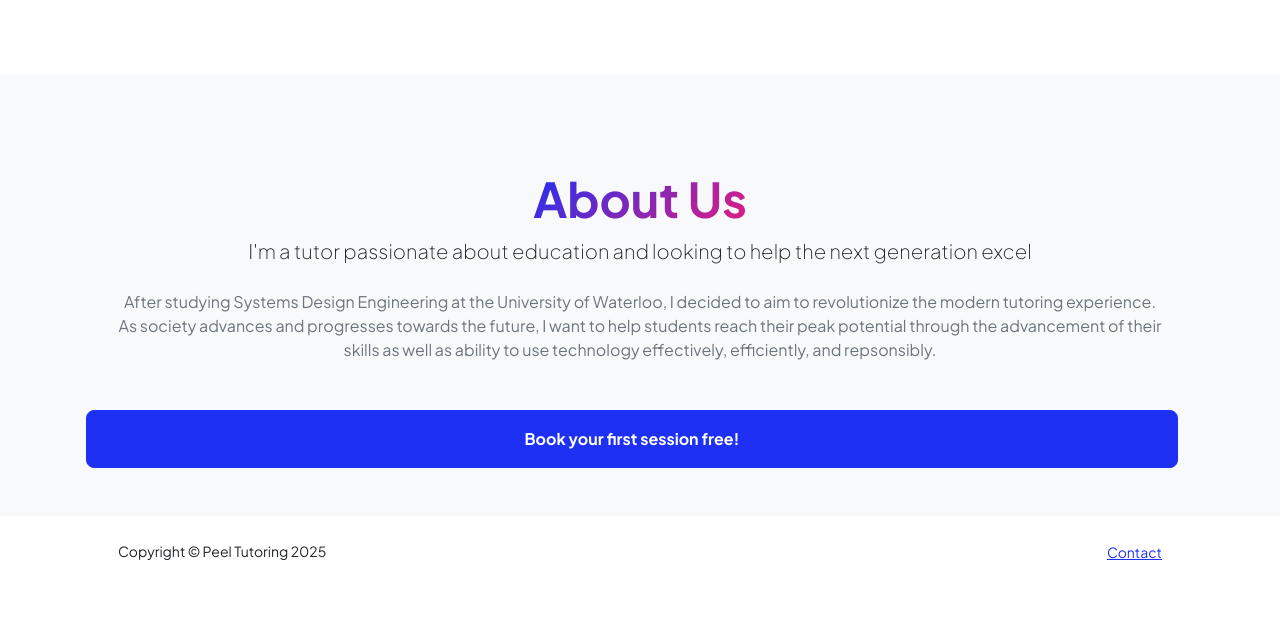
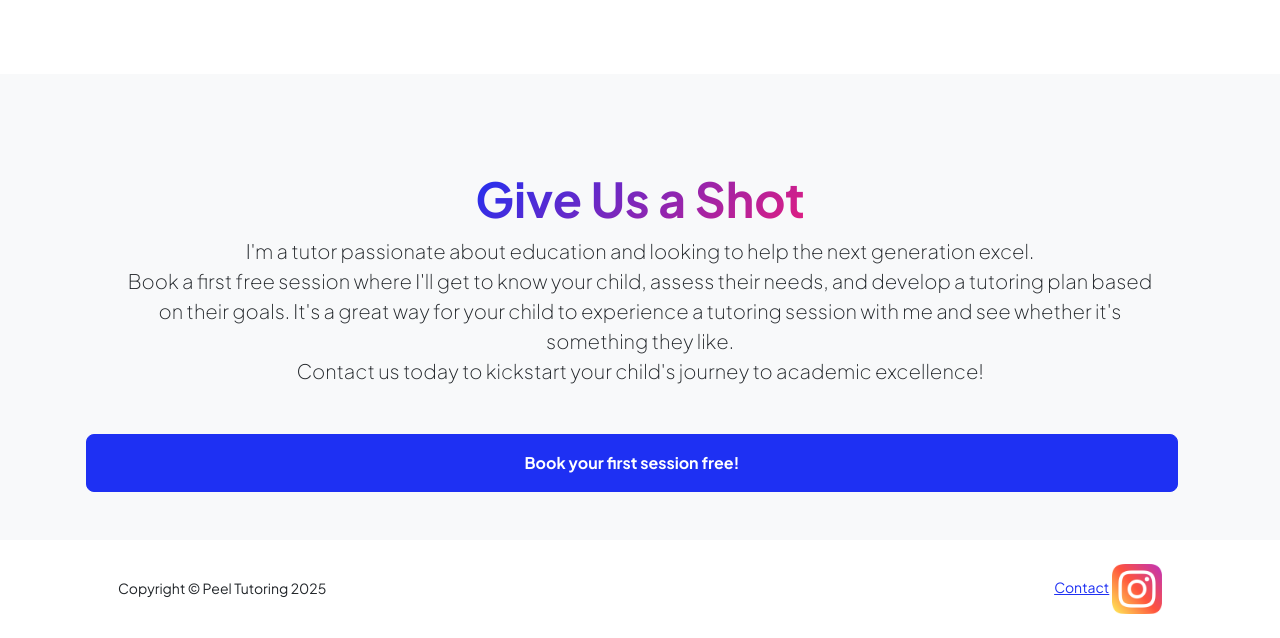
Before and after one commit to ahmadtc1/peeltutoring, a plain HTML site: page index.html in a window 1280 px wide. Shown: the part 991-1629 px from the top of the page. Before the commit the page ends 1579 px from the top, so only its background shows below. Drawn offline with nearby package versions, Linux system fonts and the light colour scheme.

Commit message:
touchups

```diff
--- a/index.html
+++ b/index.html
@@ -29,7 +29,7 @@
                             <li class="nav-item"><a class="nav-link" href="index.html">Home</a></li>
                             <li class="nav-item"><a class="nav-link" href="services.html">Services</a></li>
                             <li class="nav-item"><a class="nav-link" href="pricing.html">Pricing</a></li>
-                            <li class="nav-item"><a class="nav-link" href="our_team.html">The Tutor</a></li>
+                            <li class="nav-item"><a class="nav-link" href="our_team.html">Meet The Tutor</a></li>
                             <li class="nav-item"><a class="nav-link" href="contact.html">Contact</a></li>
                         </ul>
                     </div>
@@ -183,9 +183,16 @@
                     <div class="row gx-5 justify-content-center">
                         <div class="col-xxl-8">
                             <div class="text-center my-5">
-                                <h2 class="display-5 fw-bolder"><span class="text-gradient d-inline">About Us</span></h2>
-                                <p class="lead fw-light mb-4">I'm a tutor passionate about education and looking to help the next generation excel</p>
-                                <p class="text-muted">After studying Systems Design Engineering at the University of Waterloo, I decided to aim to revolutionize the modern tutoring experience. As society advances and progresses towards the future, I want to help students reach their peak potential through the advancement of their skills as well as ability to use technology effectively, efficiently, and repsonsibly.</p>
+                                <h2 class="display-5 fw-bolder"><span class="text-gradient d-inline">Give Us a Shot</span></h2>
+                                <p class="lead fw-light mb-4">I'm a tutor passionate about education and looking to help the next generation excel.
+                                </br>
+
+                                Book a first free session where I'll get to know your child, assess their needs, and develop a tutoring plan based on their goals.
+                                It's a great way for your child to experience a tutoring session with me and see whether it's something they like.
+
+                                </br>
+                                Contact us today to kickstart your child's journey to academic excellence!
+                                </p>
 
 
                             </div>
@@ -202,6 +209,9 @@
                     <div class="col-auto"><div class="small m-0">Copyright &copy; Peel Tutoring 2025</div></div>
                     <div class="col-auto">
                         <a class="small" href="contact.html">Contact</a>
+                        <a href="https://www.instagram.com/tutor.ahmad" target="_blank">
+                            <img src="assets/instagram.png" alt="Instagram" width="50">
+                        </a>
                     </div>
                 </div>
             </div>
```
Also changed, not shown: contact.html (+4 -1 lines), our_team.html (+5 -2 lines), pricing.html (+5 -1 lines), services.html (+4 -1 lines), assets/instagram.png (added).
